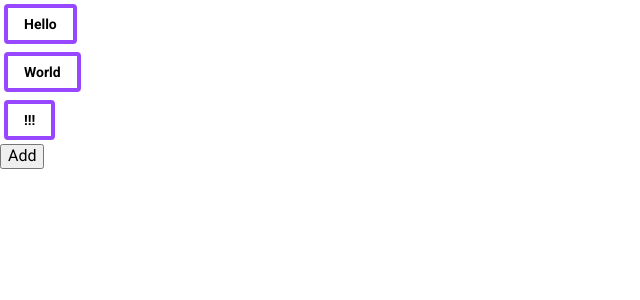
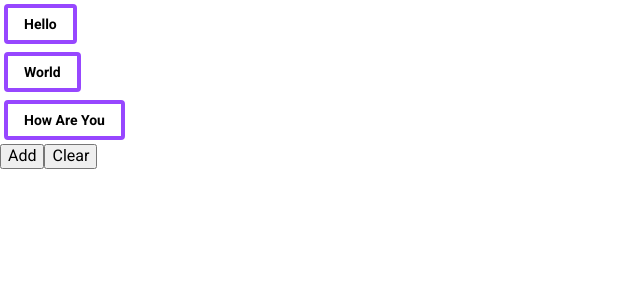
Before and after one commit to mori5321/fmind, a React (Vite) app in the folder apps/client/: page / in a window 1280 px wide. Shown: the top 300 px of the page, without its empty margins (0-640 px from the left). Built offline with nearby package versions, Linux system fonts and the light colour scheme.

Commit message:
feat: use recoil to manage state

```diff
--- a/apps/client/src/components/index.tsx
+++ b/apps/client/src/components/index.tsx
@@ -1,12 +1,13 @@
+import { RecoilRoot } from 'recoil'
 import { Route } from 'wouter'
 
 import { ProtoPage } from './pages/ProtoPage'
 
 const App = () => {
   return (
-    <div>
+    <RecoilRoot>
       <Route path="/" component={ProtoPage} />
-    </div>
+    </RecoilRoot>
   )
 }
 
--- a/apps/client/src/components/pages/ProtoPage/hooks.ts
+++ /dev/null
@@ -1,26 +0,0 @@
-import { MindNode } from '@fmind/graph'
-import { useCallback, useState } from 'react'
-
-const mockData: MindNode[] = [
-  MindNode.build('Hello'),
-  MindNode.build('World'),
-  MindNode.build('!!!'),
-]
-
-export type UseMindNodes = () => {
-  mindNodes: MindNode[],
-  addNewNode: () => void,
-}
-export const useMindNodes = () => {
-  const [mindNodes, setMindNode] = useState(mockData)
-
-  const addNewNode = useCallback(() => {
-    const newNode = MindNode.build('Yeah')
-    setMindNode([...mindNodes, newNode])
-  }, [mindNodes])
-
-  return {
-    mindNodes,
-    addNewNode
-  }
-}
--- a/apps/client/src/components/pages/ProtoPage/index.tsx
+++ b/apps/client/src/components/pages/ProtoPage/index.tsx
@@ -1,14 +1,7 @@
-import { useMindNodes } from './hooks'
 import { ProtoPageLayout } from './layout'
 
 const ProtoPage = () => {
-  const { mindNodes, addNewNode } = useMindNodes()
-
-  const handleClickAdd = addNewNode
-
-  return (
-    <ProtoPageLayout mindNodes={mindNodes} handleClickAdd={handleClickAdd} />
-  )
+  return <ProtoPageLayout />
 }
 
 export { ProtoPage }
--- a/apps/client/src/components/pages/ProtoPage/layout.tsx
+++ b/apps/client/src/components/pages/ProtoPage/layout.tsx
@@ -1,16 +1,23 @@
-import { MindNode } from '@fmind/graph'
+import { Suspense } from 'react'
 
+import { useMindNodes } from '../../../stores/mindNodeStore'
 import { Bubble } from '../../models/Bubble'
 import styles from './styles.module.scss'
 
-type ProtoPageLayoutProps = Readonly<{
-  mindNodes: MindNode[];
-  handleClickAdd: () => void;
-}>;
-export const ProtoPageLayout = ({
-  mindNodes,
-  handleClickAdd,
-}: ProtoPageLayoutProps) => (
+export const ProtoPageLayout = () => (
+  <>
+    <Suspense fallback={<div>Loading...</div>}>
+      <MindNodes />
+    </Suspense>
+  </>
+)
+
+const MindNodes = () => {
+  const { mindNodes, addMindNode, clearMindNodes } = useMindNodes()
+
+  const handleClickAdd = addMindNode
+  const handleClickClear = clearMindNodes
+  return (
     <>
       {mindNodes.map((mindNode) => (
         <div key={mindNode.id} className={styles.bubbleWrapper}>
@@ -18,5 +25,7 @@ export const ProtoPageLayout = ({
         </div>
       ))}
       <button onClick={handleClickAdd}>Add</button>
+      <button onClick={handleClickClear}>Clear</button>
     </>
   )
+}
--- /dev/null
+++ b/apps/client/src/stores/mindNodeStore.ts
@@ -0,0 +1,90 @@
+import { MindNode } from '@fmind/graph'
+import { atom, AtomEffect, useRecoilState } from 'recoil'
+
+
+let mockMindNodesStore = [
+  MindNode.build('Hello'),
+  MindNode.build('World'),
+  MindNode.build('How Are You'),
+]
+
+const mindNodeRepository = {
+  list: async () => {
+    console.log('Repo: List')
+    const mockResponse = new Promise<MindNode[]>((resolve, _) => {
+      setTimeout(() => {
+        resolve(mockMindNodesStore)
+      }, 1000)
+    })
+
+    return mockResponse
+  },
+  deleteAll: async () => {
+    console.log('Repo: deleteAll')
+    mockMindNodesStore = []
+  },
+  store: async (mindNode: MindNode) => {
+    console.log('Repo: store')
+    mockMindNodesStore = [...mockMindNodesStore, mindNode]
+  },
+  sync: async (mindNodes: MindNode[]) => {
+    console.log('Repo: sync')
+    mockMindNodesStore = mindNodes
+  }
+}
+
+
+// const _effect: AtomEffect<MindNode[]> = ({ onSet }) => {
+//
+// const fetchMindNodes = async () => {
+//   const mindNodes = await mindNodeRepository.list()
+//   setSelf(mindNodes)
+// }
+
+// if (trigger === 'get') {
+//   fetchMindNodes()
+// }
+//
+//   onSet((newValue, _, isReset) => {
+//     isReset ? mindNodeRepository.deleteAll() : mindNodeRepository.sync(newValue)
+//   })
+// }
+
+const effect: AtomEffect<MindNode[]> = ({ onSet }) => {
+  onSet((newValue, _, isReset) => {
+    isReset ? mindNodeRepository.deleteAll() : mindNodeRepository.sync(newValue)
+  })
+}
+
+
+const mindNodesState = atom<MindNode[]>({
+  key: 'mindNodeState',
+  default: mindNodeRepository.list(),
+  effects: [
+    effect,
+  ]
+})
+
+
+export type UseMindNodes = () => {
+  mindNodes: MindNode[],
+  addMindNode: () => void,
+  clearMindNodes: () => void,
+}
+
+export const useMindNodes: UseMindNodes = () => {
+  const [mindNodes, setMindNodes] = useRecoilState(mindNodesState)
+
+  const addMindNode = () => {
+    const newNode = MindNode.build('Yeah')
+    setMindNodes([...mindNodes, newNode])
+  }
+
+  const clearMindNodes = () => setMindNodes([])
+
+  return {
+    mindNodes,
+    addMindNode,
+    clearMindNodes
+  }
+}
```
Lines whose indentation alone changed are shown as unchanged.
